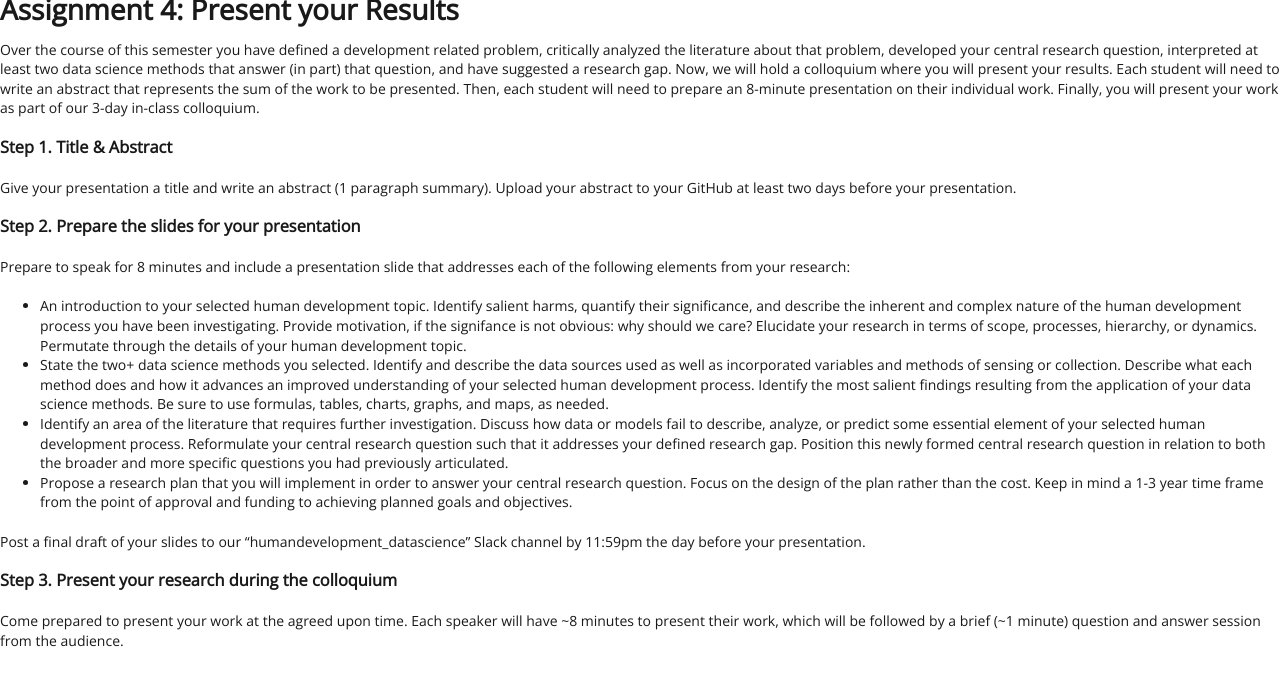
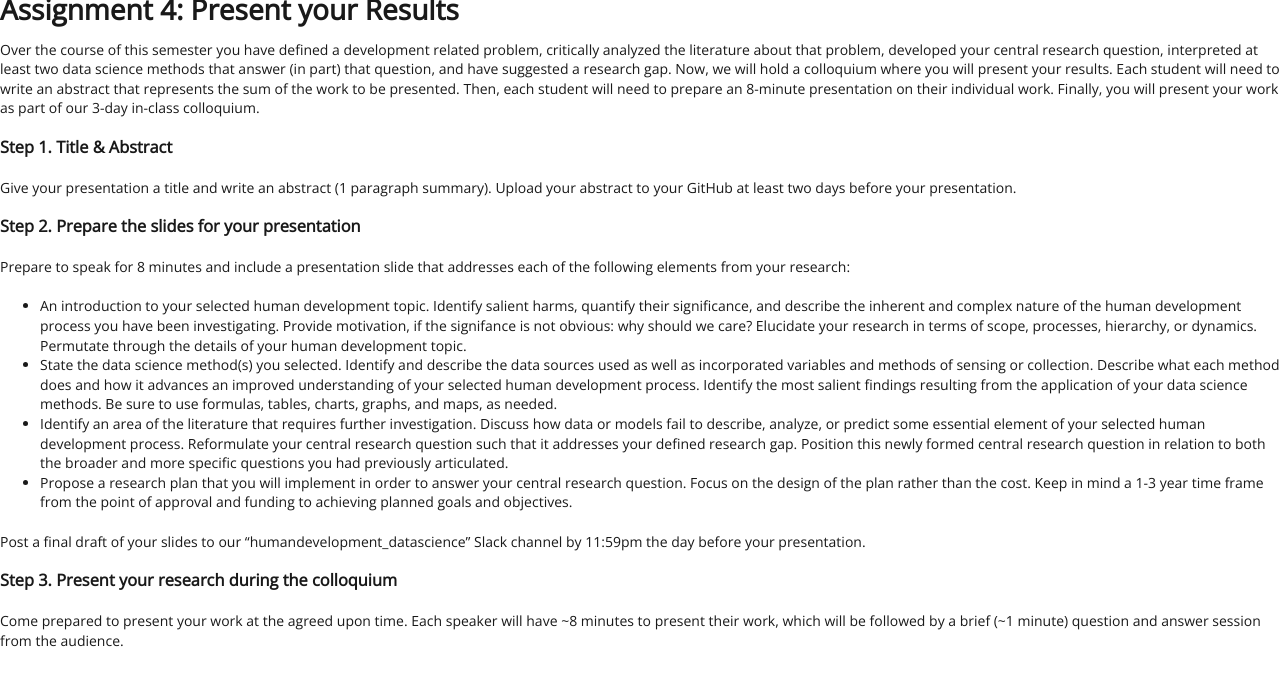
Before and after one commit to EMBrewer/dat150, a Jekyll site: the page built from _posts/2021-09-23-Assignment4.md, in a window 1280 px wide. Shown: the top 686 px of the page. Built offline with Jekyll 4.4.1, drawn with Linux system fonts in a browser that asks for light colours; our own code applies the rules of GitHub Pages for plain Markdown files.

Commit message:
Update 2021-09-23-Assignment4.md

```diff
--- a/_posts/2021-09-23-Assignment4.md
+++ b/_posts/2021-09-23-Assignment4.md
@@ -11,7 +11,7 @@ Give your presentation a title and write an abstract (1 paragraph summary). Uplo
 Prepare to speak for 8 minutes and include a presentation slide that addresses each of the following elements from your research:
 
 * An introduction to your selected human development topic. Identify salient harms, quantify their significance, and describe the inherent and complex nature of the human development process you have been investigating. Provide motivation, if the signifance is not obvious: why should we care? Elucidate your research in terms of scope, processes, hierarchy, or dynamics. Permutate through the details of your human development topic.
-* State the two+ data science methods you selected. Identify and describe the data sources used as well as incorporated variables and methods of sensing or collection. Describe what each method does and how it advances an improved understanding of your selected human development process. Identify the most salient findings resulting from the application of your data science methods. Be sure to use formulas, tables, charts, graphs, and maps, as needed.
+* State the data science method(s) you selected. Identify and describe the data sources used as well as incorporated variables and methods of sensing or collection. Describe what each method does and how it advances an improved understanding of your selected human development process. Identify the most salient findings resulting from the application of your data science methods. Be sure to use formulas, tables, charts, graphs, and maps, as needed.
 * Identify an area of the literature that requires further investigation. Discuss how data or models fail to describe, analyze, or predict some essential element of your selected human development process. Reformulate your central research question such that it addresses your defined research gap. Position this newly formed central research question in relation to both the broader and more specific questions you had previously articulated.
 * Propose a research plan that you will implement in order to answer your central research question. Focus on the design of the plan rather than the cost. Keep in mind a 1-3 year time frame from the point of approval and funding to achieving planned goals and objectives.
 
```
